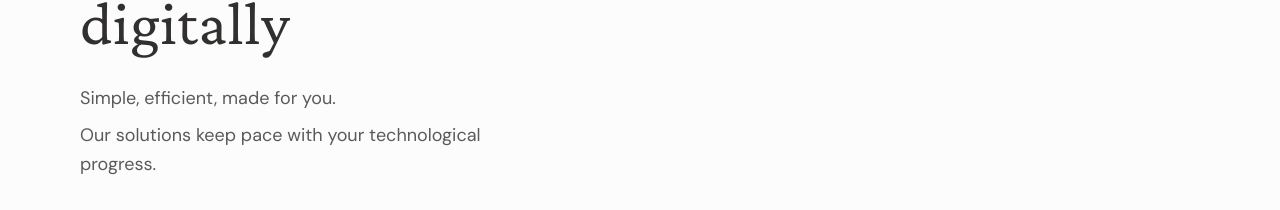
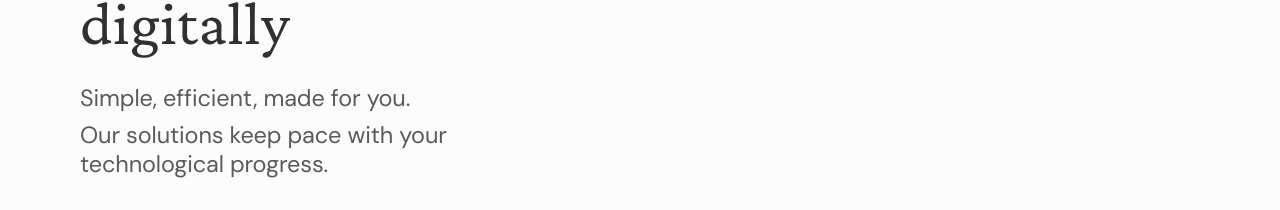
Before and after one commit to zaferkucuk/soluty-website, a Next.js app: page /en in a window 1280 px wide. Shown: the part 355-565 px from the top of the page. Built offline with nearby package versions, Linux system fonts and the light colour scheme.

Commit message:
refactor(hero): use .hero-body class for fluid body text, remove inline font-size/line-height

```diff
--- a/app/[locale]/page.tsx
+++ b/app/[locale]/page.tsx
@@ -115,24 +115,20 @@ function HeroTextContent({
       </h1>
 
       <p
-        className="body-lg mt-6 max-w-md"
+        className="hero-body mt-6 max-w-md"
         style={{
           fontFamily: fonts.sans,
           color: colors.textSecondary,
-          fontSize: '18px',
-          lineHeight: 1.6,
         }}
       >
         {t("subheadline")}
       </p>
 
       <p
-        className="body-lg mt-2 max-w-md"
+        className="hero-body mt-2 max-w-md"
         style={{
           fontFamily: fonts.sans,
           color: colors.textSecondary,
-          fontSize: '18px',
-          lineHeight: 1.6,
         }}
       >
         {t("tagline")}
```
